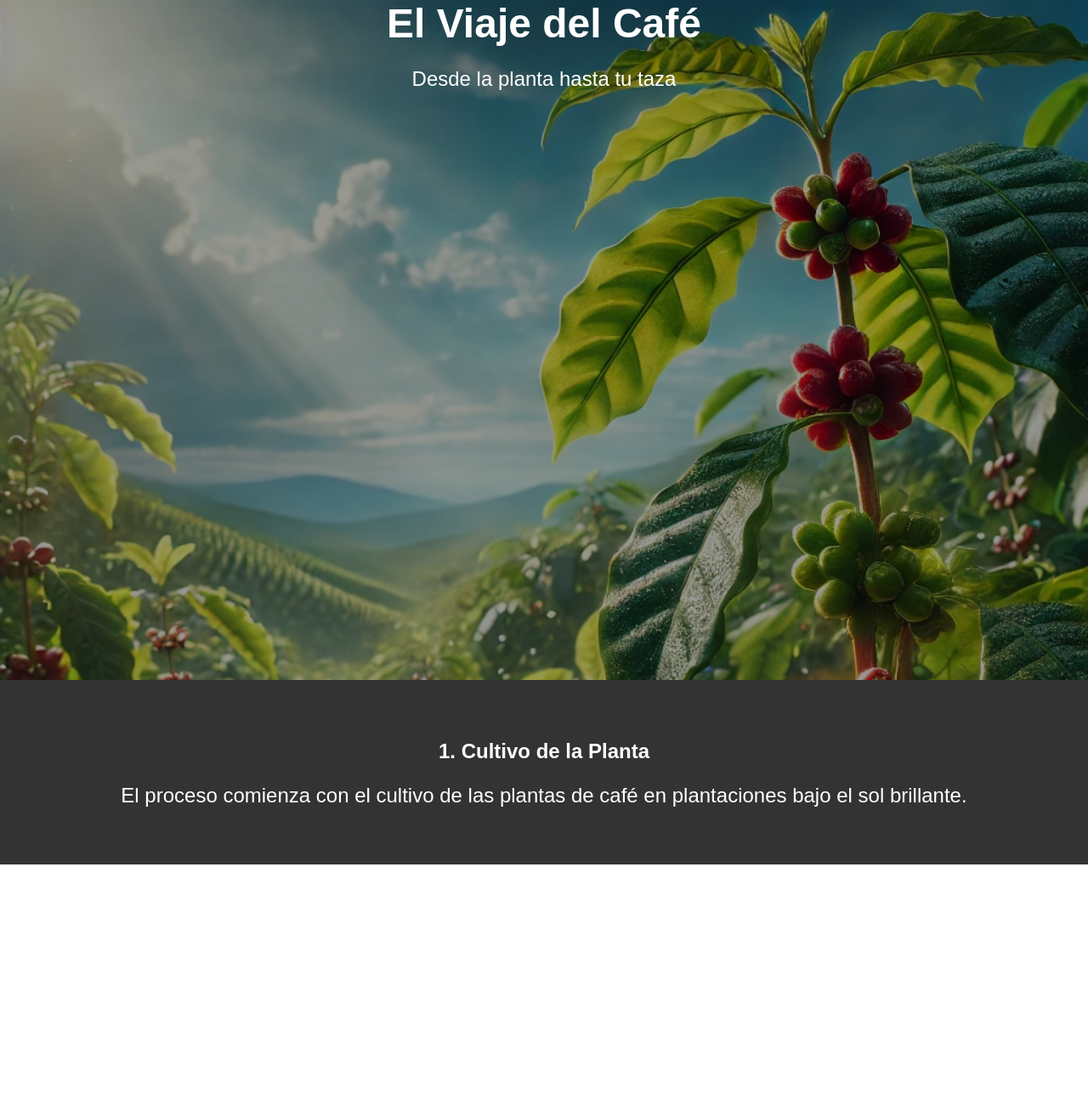
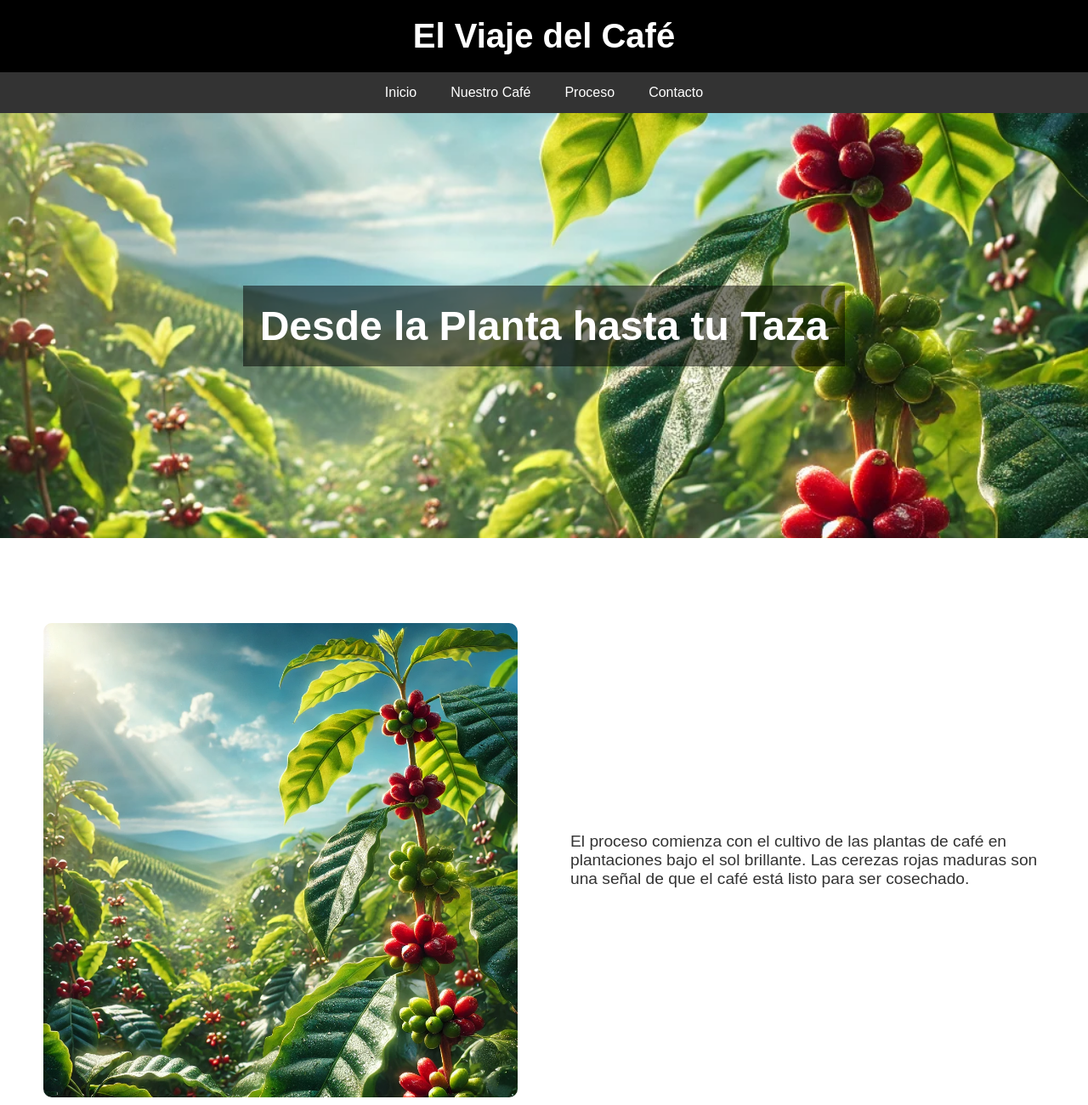
Before and after one commit to guillermoadrianojeda/landing_cafe, a plain HTML site: page index.html in a window 1280 px wide. Shown: the top 1300 px of the page at 85% size. Drawn offline with Linux system fonts and the light colour scheme.

Commit message:
Add files via upload

```diff
--- a/index.html
+++ b/index.html
@@ -6,94 +6,121 @@
     <title>Producción de Café</title>
     <style>
         body, html {
-            height: 100%;
             margin: 0;
+            padding: 0;
             font-family: Arial, sans-serif;
+            color: #333;
+        }
+        header {
+            background-color: #000;
+            color: #fff;
+            padding: 20px 0;
+            text-align: center;
+        }
+        header h1 {
+            margin: 0;
+            font-size: 2.5em;
+        }
+        nav {
+            display: flex;
+            justify-content: center;
+            background-color: #333;
+        }
+        nav a {
+            color: #fff;
+            padding: 15px 20px;
+            text-decoration: none;
+        }
+        nav a:hover {
+            background-color: #555;
+        }
+        .banner {
+            width: 100%;
+            height: 500px;
+            background-image: url('image1.webp');
+            background-size: cover;
+            background-position: center;
+            display: flex;
+            align-items: center;
+            justify-content: center;
+        }
+        .banner h2 {
+            color: #fff;
+            font-size: 3em;
+            background: rgba(0, 0, 0, 0.5);
+            padding: 20px;
+        }
+        .content {
+            padding: 50px 20px;
+        }
+        .content h2 {
+            font-size: 2em;
+            margin-top: 0;
+        }
+        .section {
+            display: flex;
+            align-items: center;
+            justify-content: space-around;
+            margin: 50px 0;
+        }
+        .section img {
+            width: 45%;
+            height: auto;
+            border-radius: 10px;
+        }
+        .section p {
+            width: 45%;
+            font-size: 1.2em;
+        }
+        footer {
+            background-color: #333;
             color: #fff;
             text-align: center;
-        }
-
-        .parallax {
-            background-attachment: fixed;
-            background-size: cover;
-            height: 100vh;
-            position: relative;
-        }
-
-        .parallax::before {
-            content: "";
-            display: block;
-            height: 100%;
-            width: 100%;
-            background: rgba(0, 0, 0, 0.4);
-            position: absolute;
-            top: 0;
-            left: 0;
-        }
-
-        .parallax img {
-            width: 100%;
-            height: 100%;
-            object-fit: cover;
-        }
-
-        .section {
-            position: relative;
-            padding: 50px 20px;
-            background: #333;
-        }
-
-        h1 {
-            font-size: 3em;
-            margin: 0;
-        }
-
-        p {
-            font-size: 1.5em;
-        }
-
-        .content {
-            position: relative;
-            z-index: 1;
+            padding: 20px 0;
         }
     </style>
 </head>
 <body>
-    <div class="parallax" style="background-image: url('image1.webp');">
-        <div class="content">
-            <h1>El Viaje del Café</h1>
-            <p>Desde la planta hasta tu taza</p>
+    <header>
+        <h1>El Viaje del Café</h1>
+    </header>
+    <nav>
+        <a href="#">Inicio</a>
+        <a href="#">Nuestro Café</a>
+        <a href="#">Proceso</a>
+        <a href="#">Contacto</a>
+    </nav>
+    <div class="banner">
+        <h2>Desde la Planta hasta tu Taza</h2>
+    </div>
+    <div class="content">
+        <div class="section">
+            <img src="image1.webp" alt="Cultivo de la Planta">
+            <p>
+                El proceso comienza con el cultivo de las plantas de café en plantaciones bajo el sol brillante. Las cerezas rojas maduras son una señal de que el café está listo para ser cosechado.
+            </p>
+        </div>
+        <div class="section">
+            <p>
+                Los agricultores recogen las cerezas maduras a mano para asegurar la mejor calidad. Este cuidadoso proceso garantiza que solo las mejores cerezas sean seleccionadas.
+            </p>
+            <img src="image2.webp" alt="Cosecha de las Cerezas">
+        </div>
+        <div class="section">
+            <img src="image3.webp" alt="Procesamiento de los Granos">
+            <p>
+                Las cerezas de café se lavan, despulpan y se secan al sol antes de ser tostadas. Este proceso es esencial para desarrollar el sabor único del café.
+            </p>
+        </div>
+        <div class="section">
+            <p>
+                Un barista experto prepara una taza perfecta utilizando una máquina de espresso. Disfruta de una deliciosa taza de café, sabiendo todo el trabajo que hay detrás.
+            </p>
+            <img src="image4.webp" alt="Preparación del Café">
         </div>
     </div>
-    <div class="section">
-        <div class="content">
-            <h2>1. Cultivo de la Planta</h2>
-            <p>El proceso comienza con el cultivo de las plantas de café en plantaciones bajo el sol brillante.</p>
-        </div>
-    </div>
-    <div class="parallax" style="background-image: url('image2.webp');">
-        <div class="content">
-            <h2>2. Cosecha de las Cerezas</h2>
-            <p>Los agricultores recogen las cerezas maduras a mano para asegurar la mejor calidad.</p>
-        </div>
-    </div>
-    <div class="section">
-        <div class="content">
-            <h2>3. Procesamiento</h2>
-            <p>Las cerezas de café se lavan, despulpan y se secan al sol antes de ser tostadas.</p>
-        </div>
-    </div>
-    <div class="parallax" style="background-image: url('image3.webp');">
-        <div class="content">
-            <h2>4. Preparación del Café</h2>
-            <p>Un barista experto prepara una taza perfecta utilizando una máquina de espresso.</p>
-        </div>
-    </div>
-    <div class="section">
-        <div class="content">
-            <h2>Disfruta tu Café</h2>
-            <p>Ahora puedes disfrutar de una deliciosa taza de café, sabiendo todo el trabajo que hay detrás.</p>
-        </div>
-    </div>
+    <footer>
+        <p>&copy; 2024 Producción de Café. Todos los derechos reservados.</p>
+    </footer>
 </body>
 </html>
```
